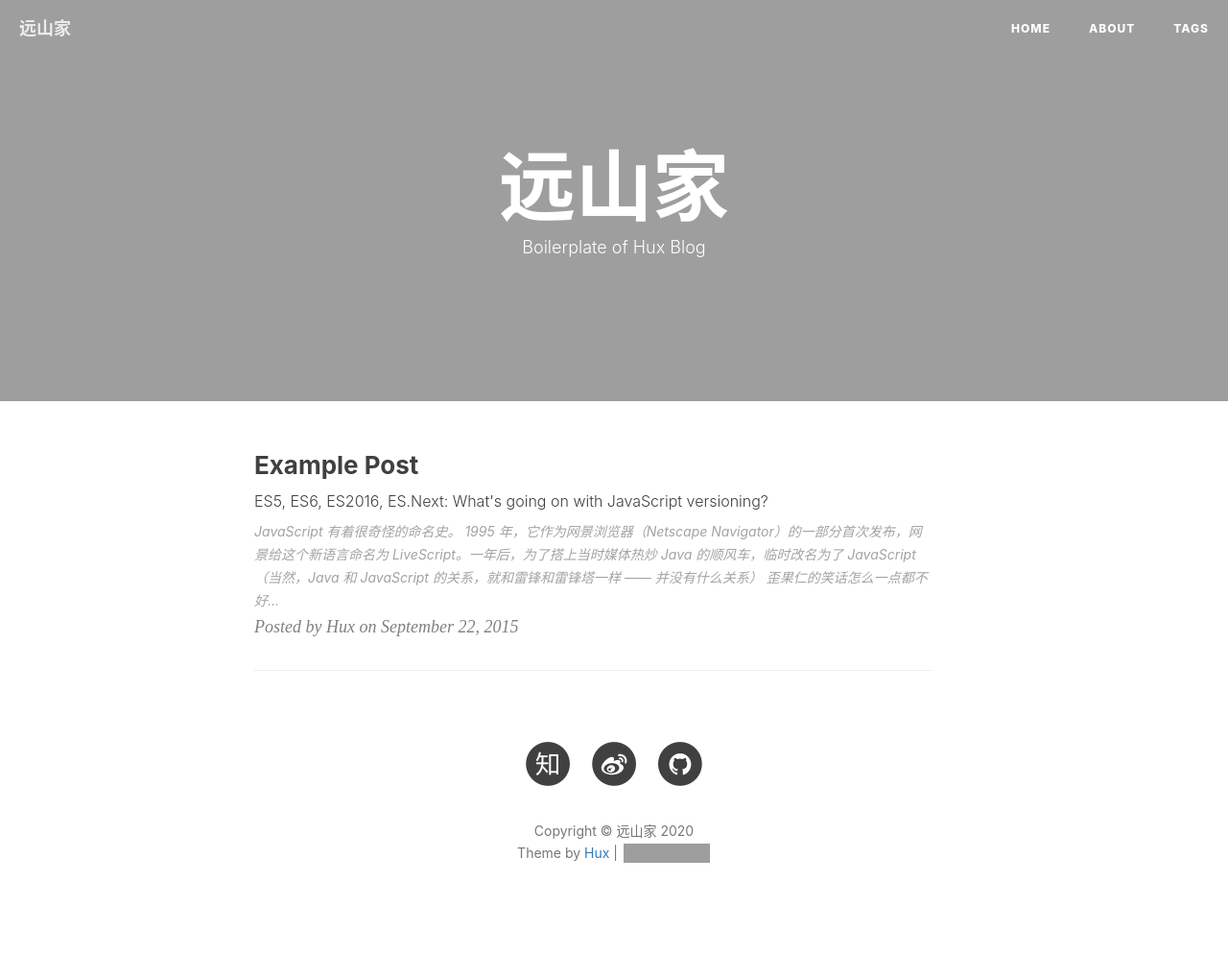
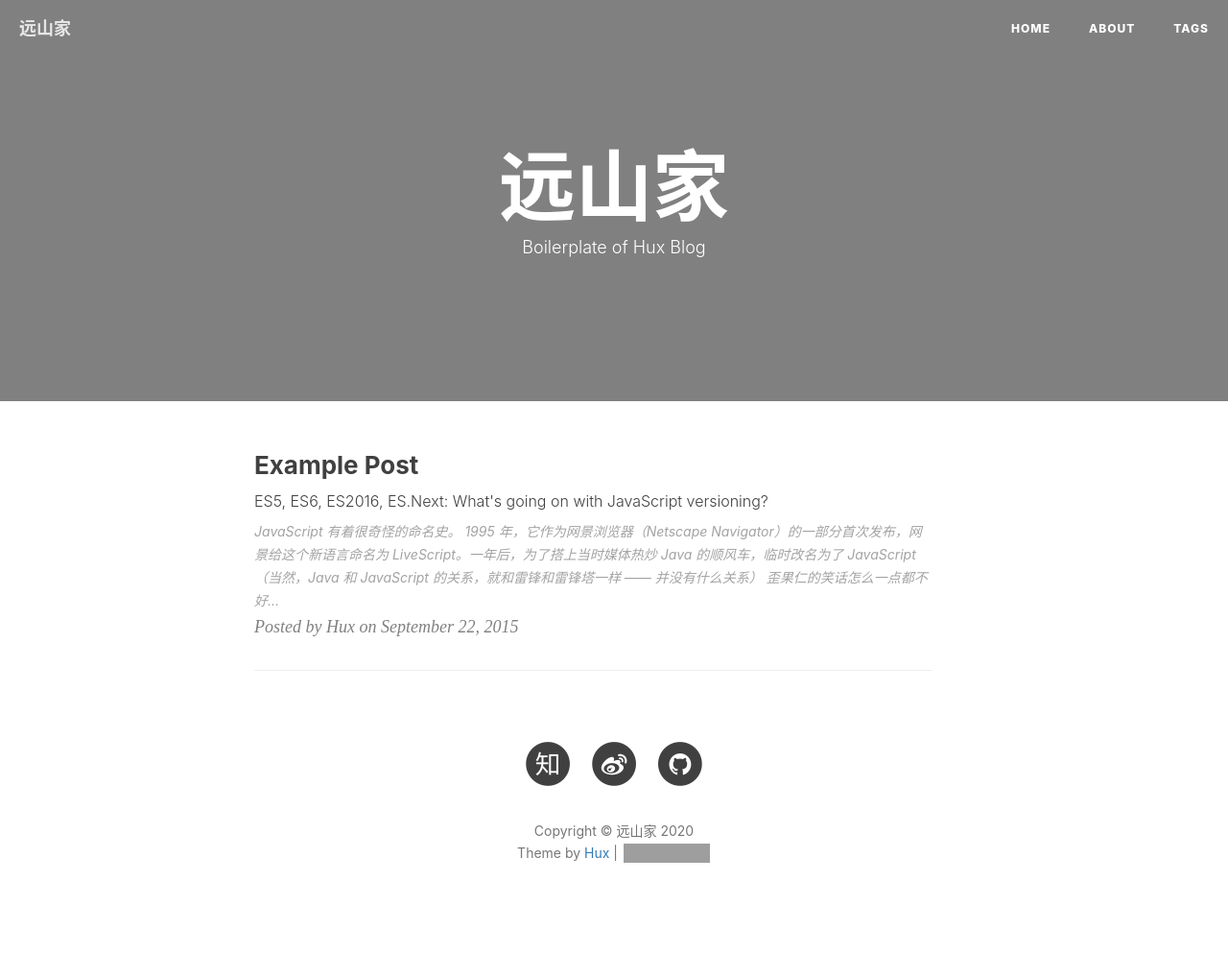
Before and after one commit to lahmsworld/lahmsworld.github.io, a Jekyll site: the page built from index.html, in a window 1280 px wide. Shown: the whole page at 96% size. Built offline with Jekyll 4.4.1, drawn with Linux system fonts in a browser that asks for light colours; nearby versions of some CDN libraries; the list of posts is cut into pages by our own code; comment, search, counter and statistics services are not loaded; grey boxes are pictures that could not be loaded.

Commit message:
Update _config.yml

```diff
--- a/_config.yml
+++ b/_config.yml
@@ -1,12 +1,12 @@
 # Site settings
 title: 远山家
 SEOTitle: 远山家
-header-img: "http://s1.ax1x.com/2020/05/16/Y6xka4.jpg"
+header-img: "298651.jpg"
 email: lahmsworld@qq.com
 description: ""
 keyword: ""
 url: "https://umou.site/"              # your host, for absolute URL
-baseurl: ""         # for example, '/blog' if your blog hosted on 'host/blog'
+baseurl: "/"         # for example, '/blog' if your blog hosted on 'host/blog'
 
 
 
```
